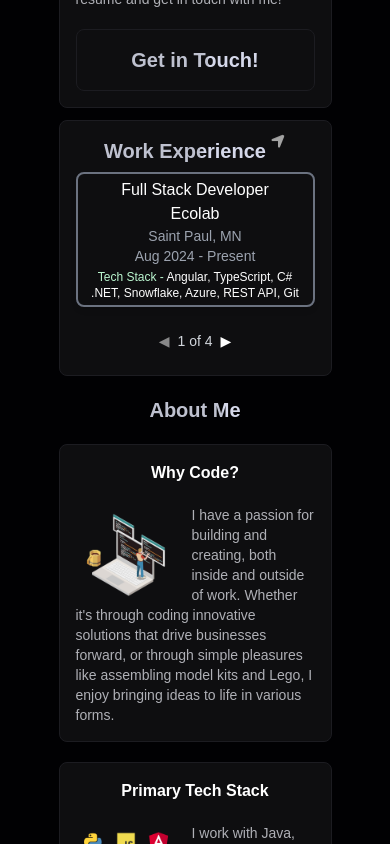
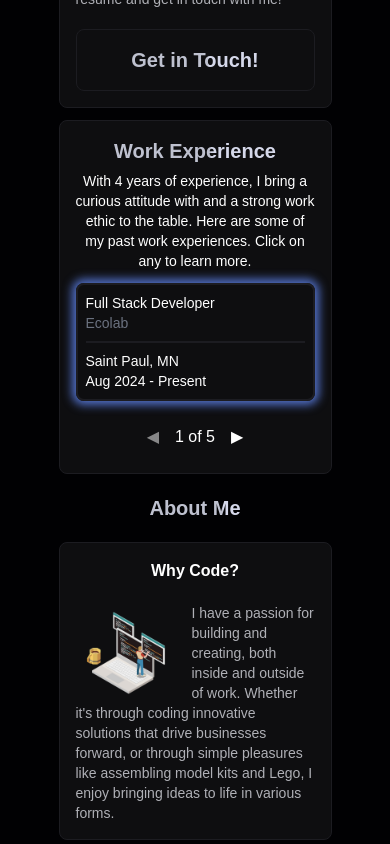
Before and after one commit to JoshiArchit/joshiarchit.github.io, a React (Vite) app: page / in a window 390 px wide. Shown: the part 900-1744 px from the top of the page. Built offline with nearby package versions, Linux system fonts and the light colour scheme; a web font is replaced by a local one.

Commit message:
Modal setup and work section refactoring

```diff
--- a/src/components/ResponsiveProject.jsx
+++ b/src/components/ProjectsSmallScreen.jsx
@@ -2,7 +2,7 @@
 import { useState } from "react";
 import myProjects from "../constants/projects.js";
 
-const ResponsiveProject = () => {
+const ProjectsSmallScreen = () => {
   // For mobile view
   const [currentIndex, setCurrentIndex] = useState(0);
   const data = myProjects;
@@ -119,4 +119,4 @@
   );
 };
 
-export default ResponsiveProject;
+export default ProjectsSmallScreen;
--- a/src/components/Timeline.jsx
+++ b/src/components/Timeline.jsx
@@ -121,9 +121,10 @@
         <div className="card-section-top flex flex-grow justify-between items-center w-full rounded-lg">
           {/* Card */}
           <div
-            className={
-              "timeline-card flex flex-grow flex-col rounded-lg shadow-md p-1 border-2 border-gray-500"
-            }
+            className="timeline-card flex flex-grow flex-col rounded-lg shadow-md p-1 border-2 border-black-300"
+            style={{
+              boxShadow: `0 0 10px 4px ${data[currentIndex].hovercolor}`, // Permanent glow effect
+            }}
           >
             <p className="text-white text-base text-center">
               {data[currentIndex].title}
--- /dev/null
+++ b/src/components/WorkModal.jsx
@@ -0,0 +1,38 @@
+import React from "react";
+
+const WorkModal = ({ workExp, closeModal }) => {
+  return (
+    <>
+      {/* Modal Overlay */}
+      <div
+        className="modal-overlay fixed inset-0 bg-black bg-opacity-50 flex justify-center items-center z-50"
+        onClick={closeModal}
+      >
+        {/* Modal Content */}
+        <div
+          className="modal-content bg-gray-400 rounded-lg p-6 w-11/12 md:w-1/3"
+          onClick={(e) => e.stopPropagation()} // Prevent click on modal content from closing the modal
+        >
+          {/* Close Button */}
+          <button
+            onClick={closeModal}
+            className="relative top-2 right-2 text-white text-2xl"
+          >
+            &times;
+          </button>
+
+          {/* Modal Content */}
+          <div>
+            <h2 className="text-xl font-semibold">{workExp.title}</h2>
+            <div className="mt-4">
+              <p>{workExp.shortDescription}</p>
+              {/* Add more detailed information about the work item as needed */}
+            </div>
+          </div>
+        </div>
+      </div>
+    </>
+  );
+};
+
+export default WorkModal;
--- /dev/null
+++ b/src/components/WorkSmallScreen.jsx
@@ -0,0 +1,102 @@
+import React, { useState } from "react";
+import workExp from "../constants/work";
+import WorkModal from "./WorkModal"; // Import the modal component
+
+const WorkSmallScreen = () => {
+  const [isModalOpen, setIsModalOpen] = useState(false);
+  const [currentWorkIndex, setCurrentWorkIndex] = useState(0); // Default to the first work item
+
+  const openModal = (index) => {
+    setCurrentWorkIndex(index);
+    setIsModalOpen(true);
+  };
+
+  const closeModal = () => {
+    setIsModalOpen(false);
+  };
+
+  const nextWork = () => {
+    if (currentWorkIndex < workExp.length - 1) {
+      setCurrentWorkIndex(currentWorkIndex + 1);
+    }
+  };
+
+  const prevWork = () => {
+    if (currentWorkIndex > 0) {
+      setCurrentWorkIndex(currentWorkIndex - 1);
+    }
+  };
+
+  return (
+    <section id="work" className=" text-white">
+      <div className="carousal-message mb-3">
+        <p className="text-sm text-white text-center">
+          With 4 years of experience, I bring a curious attitude with and a
+          strong work ethic to the table. Here are some of my past work
+          experiences. Click on any to learn more.
+        </p>
+      </div>
+
+      {/* Display the current work experience card */}
+      <div
+        className="width-full border-2 border-black-300 rounded-lg p-2 transition-shadow duration-300 hover:shadow-lg"
+        style={{
+          "--hover-color": workExp[currentWorkIndex].hovercolor,
+          boxShadow: `0 0 10px 4px var(--hover-color)`,
+        }}
+        onClick={() => openModal(currentWorkIndex)}
+      >
+        <div className="top-section w-full text-sm gap-2 mb-2">
+          <div className="work-title justify-start items-center w-full">
+            {workExp[currentWorkIndex].title}
+            <br />
+            <p className="text-gray-500">{workExp[currentWorkIndex].company}</p>
+          </div>
+        </div>
+        <div className="horizontal-line w-full border-b-2 border-black-300 mb-2"></div>
+        <div className="bottom-section flex flex-col gap-2 justify-between items-start">
+          <p className="text-sm">
+            {workExp[currentWorkIndex].location}
+            <br />
+            {workExp[currentWorkIndex].duration}
+          </p>
+        </div>
+      </div>
+
+      {/* Pagination buttons */}
+      <div className="pagination flex justify-center mt-4 gap-2">
+        <div className="left-button">
+          <button
+            onClick={prevWork}
+            disabled={currentWorkIndex === 0}
+            className="text-white p-2 rounded-full disabled:opacity-50"
+          >
+            ◀
+          </button>
+        </div>
+        <div className="page-number flex justify-center items-center">
+          {currentWorkIndex + 1} of {workExp.length}
+        </div>
+        <div className="right-button">
+          <button
+            onClick={nextWork}
+            disabled={currentWorkIndex === workExp.length - 1}
+            className="text-white p-2 rounded-full disabled:opacity-50"
+          >
+            ▶
+          </button>
+        </div>
+      </div>
+
+      {/* Modal for detailed work info */}
+      {isModalOpen && (
+        <WorkModal
+          workExp={workExp[currentWorkIndex]} // Pass the current work item
+          closeModal={closeModal}
+        />
+      )}
+    </section>
+  );
+};
+
+export default WorkSmallScreen;
--- a/src/constants/index.js
+++ b/src/constants/index.js
@@ -35,6 +35,7 @@
     buttonText: "Details",
     date: "Aug 2024 - Present",
     icon: "work",
+    hovercolor: "#5271CA",
     color: "green",
     description: [
       "Angular",
@@ -54,6 +55,7 @@
     buttonText: "Details",
     date: "Jan 2024 - Aug 2024",
     icon: "work",
+    hovercolor: "#e37e2b",
     color: "red",
     description: [
       "Python",
@@ -73,6 +75,7 @@
     date: "Aug 2019 - July 2022",
     icon: "work",
     color: "purple",
+    hovercolor: "#90DCA0",
     description: [
       "Python",
       "SAP",
@@ -91,6 +94,7 @@
     date: "May 2017 - July 2017",
     icon: "work",
     color: "orange",
+    hovercolor: "#AB51DE",
     description: [
       "HTML",
       "CSS",
@@ -115,6 +119,7 @@
       "Advanced Certificate in Artificial Intelligence and Data Science",
     icon: "school",
     color: "orange",
+    hovercolor: "#e37e2b",
     description: [
       "Artificial Intelligence",
       "Machine Learning",
@@ -132,6 +137,7 @@
     date: "Aug 2018 - May 2022",
     certification: "Diploma in Business Management",
     icon: "/assets/school.svg",
+    hovercolor: "#5271CA",
     color: "blue",
     description: [
       "Data Structures",
--- a/src/sections/Hero.jsx
+++ b/src/sections/Hero.jsx
@@ -1,5 +1,6 @@
 import React from "react";
 import Timeline from "../components/Timeline.jsx";
+import WorkSmallScreen from "../components/WorkSmallScreen.jsx";
 
 export const Hero = () => {
   return (
@@ -69,7 +70,7 @@
               <img
                 src="/assets/location-arrow.svg"
                 alt="arrow-up"
-                className="w-4 h-4 ml-1 mb-1 animate-bounce rounded-full hover:shadow-[0_0_10px_4px] hover:shadow-gray-500 transition-shadow duration-300"
+                className="hidden sm:block w-4 h-4 ml-1 mb-1 animate-bounce rounded-full hover:shadow-[0_0_10px_4px] hover:shadow-gray-500 transition-shadow duration-300"
                 title="Scroll to Work Experience"
                 onClick={(e) => {
                   e.preventDefault();
@@ -89,7 +90,13 @@
               />
             </div>
 
+            <div className="timeline hidden sm:flex">
             <Timeline defaultColor={"bg-green-500"} timelineType={"work"} />
+            </div>
+
+            <div className="small-screen-work flex sm:hidden">
+              <WorkSmallScreen />
+              </div>
           </section>
         </div>
       </section>
--- a/src/sections/Projects.jsx
+++ b/src/sections/Projects.jsx
@@ -1,7 +1,7 @@
 import React, { useState, useEffect, useRef } from "react";
 import { motion, AnimatePresence } from "framer-motion";
 import myProjects from "../constants/projects.js";
-import ResponsiveProject from "../components/ResponsiveProject.jsx";
+import ProjectsSmallScreen from "../components/ProjectsSmallScreen.jsx";
 
 const Projects = () => {
   const [startIndex, setStartIndex] = useState(0);
@@ -205,7 +205,7 @@
       </div>
 
       <div className="projects-small-screen flex sm:hidden">
-        <ResponsiveProject />
+        <ProjectsSmallScreen />
       </div>
     </section>
   );
--- a/src/sections/Work.jsx
+++ b/src/sections/Work.jsx
@@ -55,7 +55,7 @@
   }, [startIndex]);
 
   return (
-    <section id="work" className="mb-[2%]">
+    <section id="work" className="mb-[2%] hidden sm:block">
       <h3 className="head-text text-center mb-[2%]">Work Experience</h3>
 
       <div className="hidden sm:flex  projects-section h-full  flex-col mb-[2%]">
@@ -194,11 +194,6 @@
         </div>
       </div>
 
-      <div className="flex sm:hidden">
-        <div className="grid-container text-white ">
-          Under construction for Mobile experience. Please view the desktop site!
-        </div>
-      </div>
     </section>
   );
 };
```
